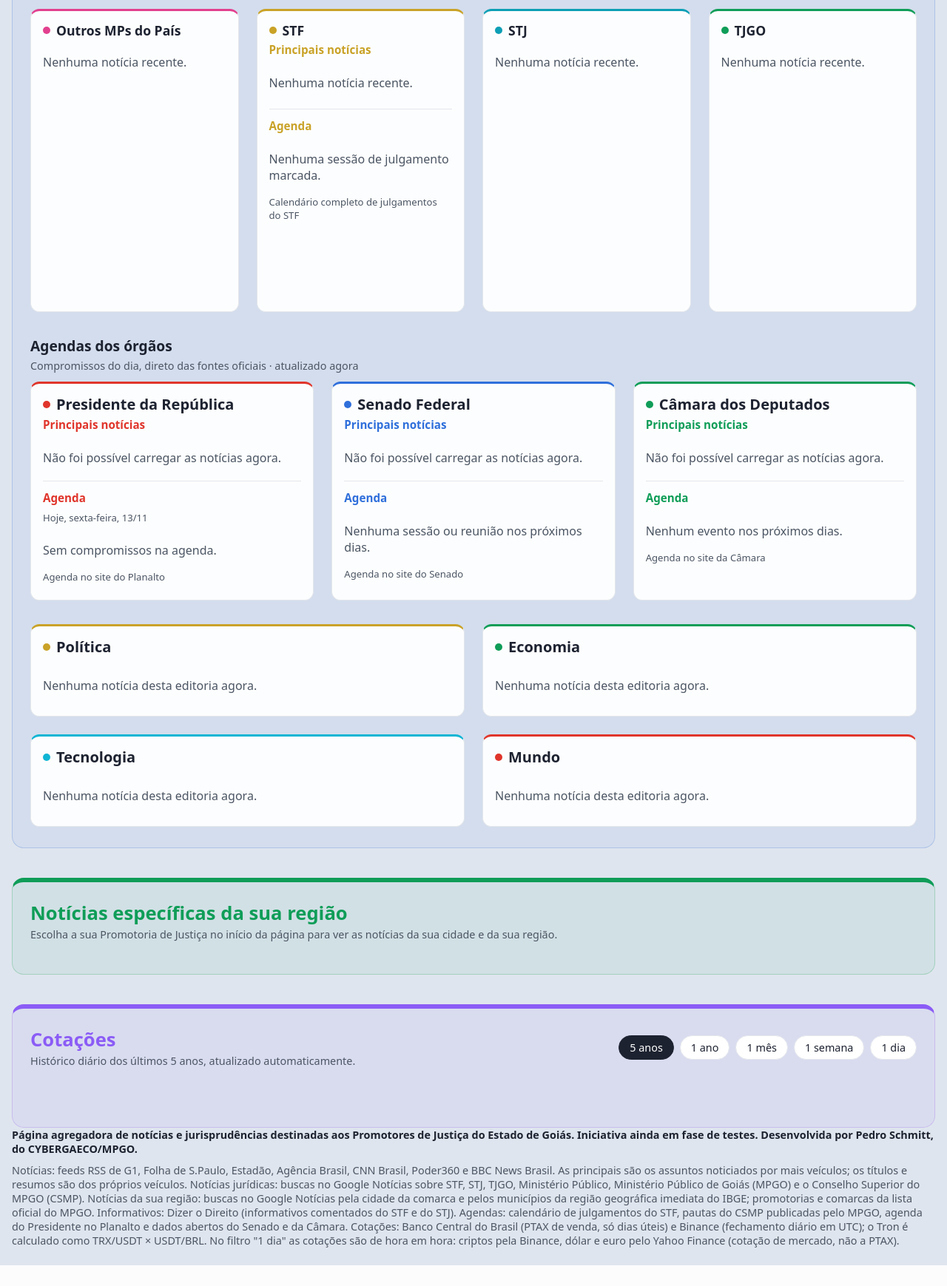
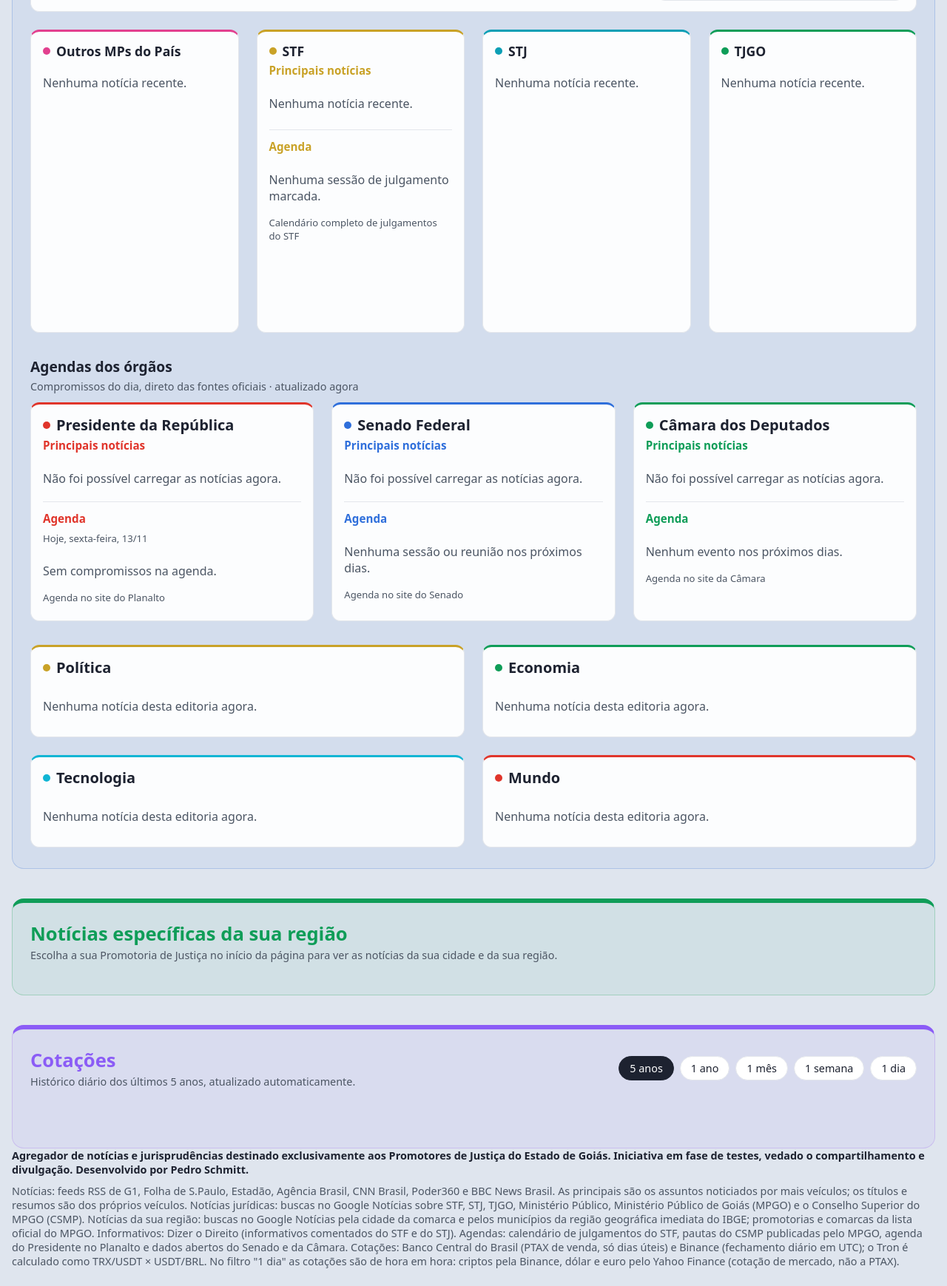
Before and after one commit to Pedro-Schmitt/Feed-de-noticias, a Flask app: page / in a window 1280 px wide. Shown: the part 1018-2757 px from the top of the page at 74% size. Before the commit the page ends 2729 px from the top, so only its background shows below. Run offline with Flask 3, Linux system fonts and the light colour scheme; data that the repository does not hold is empty; some libraries are stand-ins or nearby versions.

Commit message:
CSMP com principais notícias e agenda; novo texto do rodapé
Co-Authored-By: Claude Opus 5.5 <noreply@anthropic.com>

```diff
--- a/static/app.js
+++ b/static/app.js
@@ -230,10 +230,9 @@ function montarJuridico() {
     painel.style.setProperty("--cor", CORES_SECOES[orgao.id] || "#6b7280");
     painel.append(elemento("h2", "", orgao.nome));
 
-    // O STF segue o modelo do Presidente, do Senado e da Câmara: três notícias e a agenda abaixo.
-    // O CSMP também mostra só três, para o quadro do MPGO não ficar tão alto
-    const comoOrgao = orgao.id === "stf";
-    const lista_ = comoOrgao || orgao.id === "csmp" ? orgao.noticias.slice(0, 3) : orgao.noticias;
+    // STF e CSMP seguem o modelo do Presidente, do Senado e da Câmara: três notícias e a agenda abaixo
+    const comoOrgao = orgao.id === "stf" || orgao.id === "csmp";
+    const lista_ = comoOrgao ? orgao.noticias.slice(0, 3) : orgao.noticias;
     if (comoOrgao) painel.append(elemento("h3", "titulo-agenda", "Principais notícias"));
     if (!lista_.length) {
       painel.append(elemento("p", "vazio", "Nenhuma notícia recente."));
@@ -242,7 +241,7 @@ function montarJuridico() {
       lista_.forEach((n) => lista.append(itemJuridico(n)));
       painel.append(lista);
     }
-    // STF e CSMP mostram, abaixo das notícias, o que está em julgamento
+    // Agenda do STF e do CSMP abaixo das notícias
     if (orgao.id in MONTAR_AGENDA) {
       const agenda = elemento("div", "agenda-juridica");
       agenda.dataset.agenda = orgao.id;
--- a/templates/index.html
+++ b/templates/index.html
@@ -130,8 +130,8 @@
   </main>
 
   <footer>
-    <p class="rodape-sobre">Página agregadora de notícias e jurisprudências destinadas aos Promotores de Justiça do Estado de Goiás.
-    Iniciativa ainda em fase de testes. Desenvolvida por Pedro Schmitt, do CYBERGAECO/MPGO.</p>
+    <p class="rodape-sobre">Agregador de notícias e jurisprudências destinado exclusivamente aos Promotores de Justiça do Estado de Goiás.
+    Iniciativa em fase de testes, vedado o compartilhamento e divulgação. Desenvolvido por Pedro Schmitt.</p>
     Notícias: feeds RSS de G1, Folha de S.Paulo, Estadão, Agência Brasil, CNN Brasil, Poder360 e BBC News Brasil.
     As principais são os assuntos noticiados por mais veículos; os títulos e resumos são dos próprios veículos.
     Notícias jurídicas: buscas no Google Notícias sobre STF, STJ, TJGO, Ministério Público, Ministério Público de Goiás (MPGO) e o Conselho Superior do MPGO (CSMP).
```
